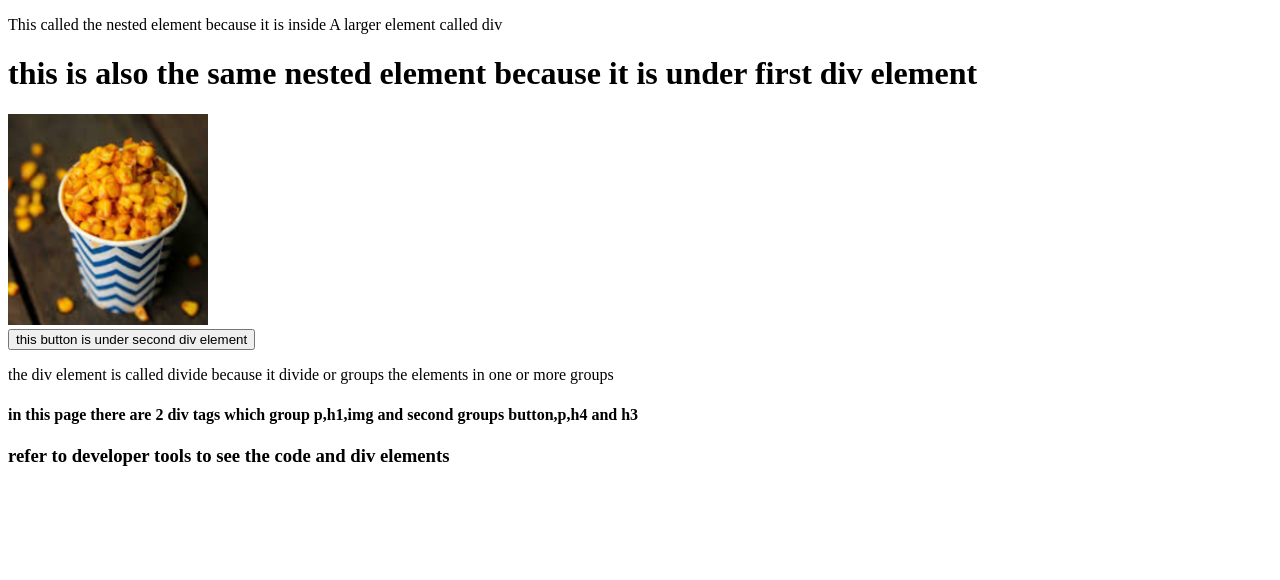
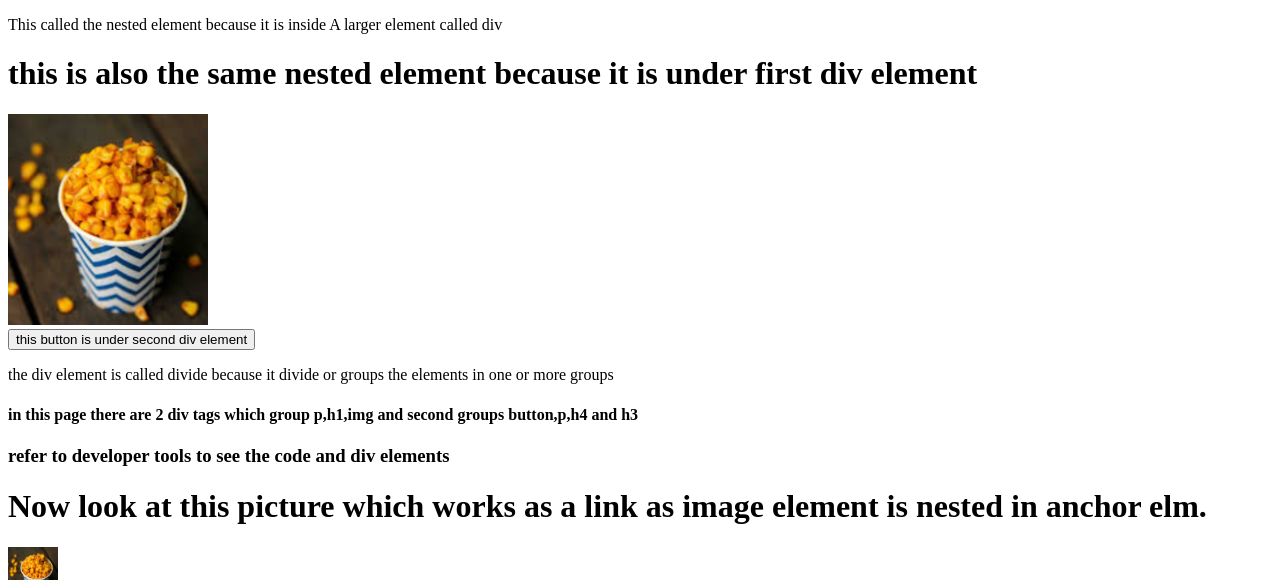
Before and after one commit to Abhi4244/Code1.11, a plain HTML site: page index.html in a window 1280 px wide. Shown: the top 580 px of the page. Drawn offline with Linux system fonts and the light colour scheme.

Commit message:
Update index.html

```diff
--- a/index.html
+++ b/index.html
@@ -14,6 +14,9 @@
 <p>the div element is called divide because it divide or groups the elements in one or more groups</p>
 <h4>in this page there are 2 div tags which group p,h1,img and second groups button,p,h4 and h3</h4>
 <h3>refer to developer tools to see the code and div elements </h3>
+    </div>
+    <h1>Now look at this picture which works as a link as image element is nested in anchor elm.</h1>
+    <a href="https://abhi4244.github.io/Code1.12/"><img src="corn.png";height="50px"width="50px"></a>
 
   </body>
 </html>
```
